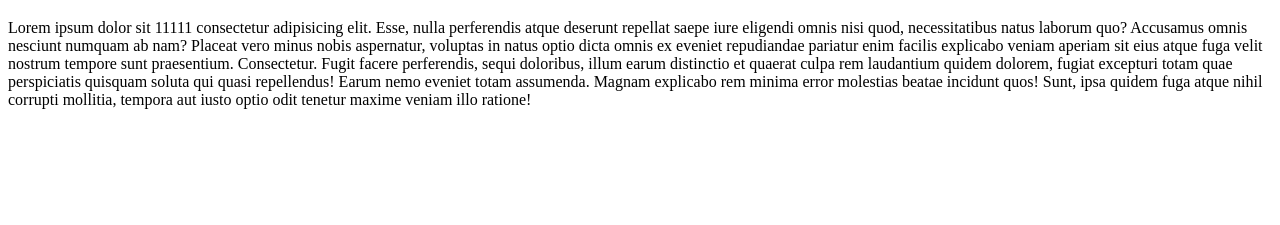
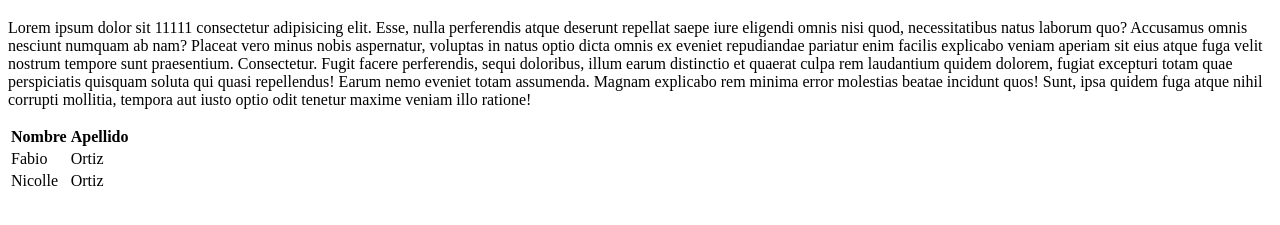
Before and after one commit to Fajoce/mergeconflicts, a plain HTML site: page index.html in a window 1280 px wide. Shown: the part 61-286 px from the top of the page. Drawn offline with Linux system fonts and the light colour scheme.

Commit message:
cambio tabla

```diff
--- a/index.html
+++ b/index.html
@@ -12,5 +12,22 @@
     Placeat vero minus nobis aspernatur, voluptas in natus optio dicta omnis ex eveniet repudiandae pariatur enim facilis explicabo veniam aperiam sit eius atque fuga velit nostrum tempore sunt praesentium. Consectetur.
     Fugit facere perferendis, sequi doloribus, illum earum distinctio et quaerat culpa rem laudantium quidem dolorem, fugiat excepturi totam quae perspiciatis quisquam soluta qui quasi repellendus! Earum nemo eveniet totam assumenda.
     Magnam explicabo rem minima error molestias beatae incidunt quos! Sunt, ipsa quidem fuga atque nihil corrupti mollitia, tempora aut iusto optio odit tenetur maxime veniam illo ratione!</p>
+<table>
+    <thead>
+        <th>Nombre</th>
+        <th>Apellido</th>
+    </thead>
+    <tbody>
+        <tr>
+            <td>Fabio</td>
+            <td>Ortiz</td>
+        </tr>
+        <tr>
+            <td>Nicolle</td>
+            <td>Ortiz</td>
+        </tr>
+    </tbody>
+</table>
 </body>
+
 </html>
```
